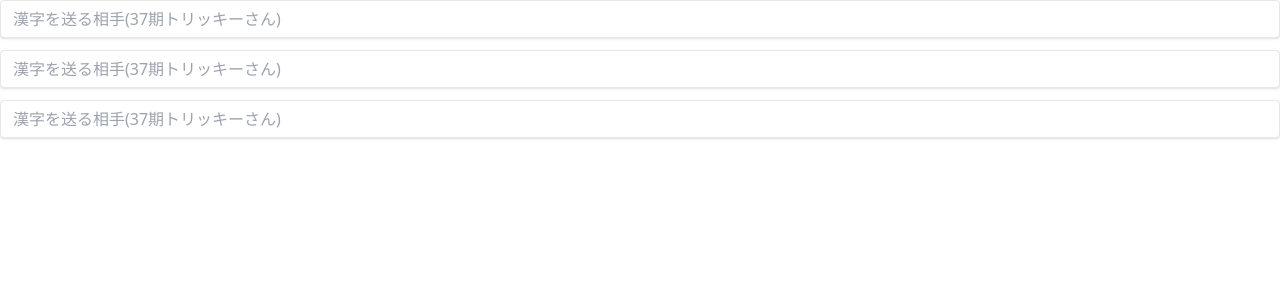
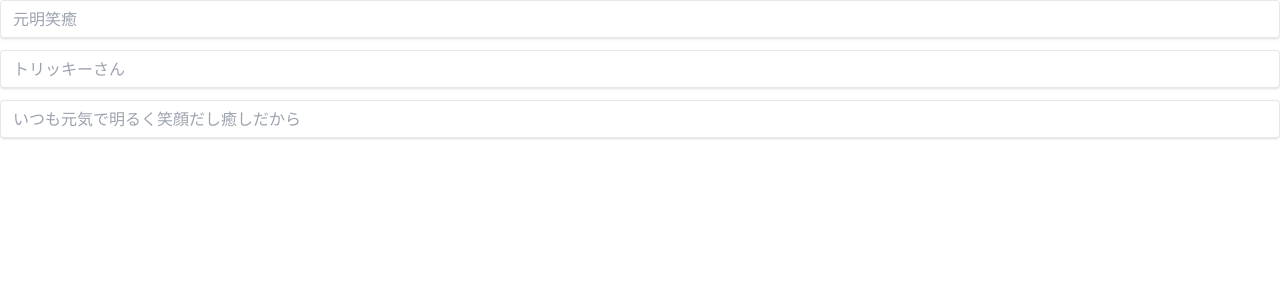
Before and after one commit to ayakuma309/feeling-kanji, a Next.js app: page / in a window 1280 px wide. Shown: the top 300 px of the page. Built offline with nearby package versions, Linux system fonts and the light colour scheme.

Commit message:
🎨 fix: placeholderを修正した

```diff
--- a/pages/index.js
+++ b/pages/index.js
@@ -29,21 +29,21 @@ const Home = () => {
         className="shadow appearance-none border rounded w-full py-2 px-3 text-gray-700 mb-3 leading-tight focus:outline-none focus:shadow-outline"
         id="title"
         type="text"
-        placeholder="漢字を送る相手(37期トリッキーさん)"
+        placeholder="元明笑癒"
         onChange={inputTitle}
       />
       <input
         className="shadow appearance-none border rounded w-full py-2 px-3 text-gray-700 mb-3 leading-tight focus:outline-none focus:shadow-outline"
         id="meaning"
         type="text"
-        placeholder="漢字を送る相手(37期トリッキーさん)"
+        placeholder="トリッキーさん"
         onChange={inputMeaning}
       />
       <input
         className="shadow appearance-none border rounded w-full py-2 px-3 text-gray-700 mb-3 leading-tight focus:outline-none focus:shadow-outline"
         id="description"
         type="text"
-        placeholder="漢字を送る相手(37期トリッキーさん)"
+        placeholder="いつも元気で明るく笑顔だし癒しだから"
         onChange={inputDescription}
       />
 
```
